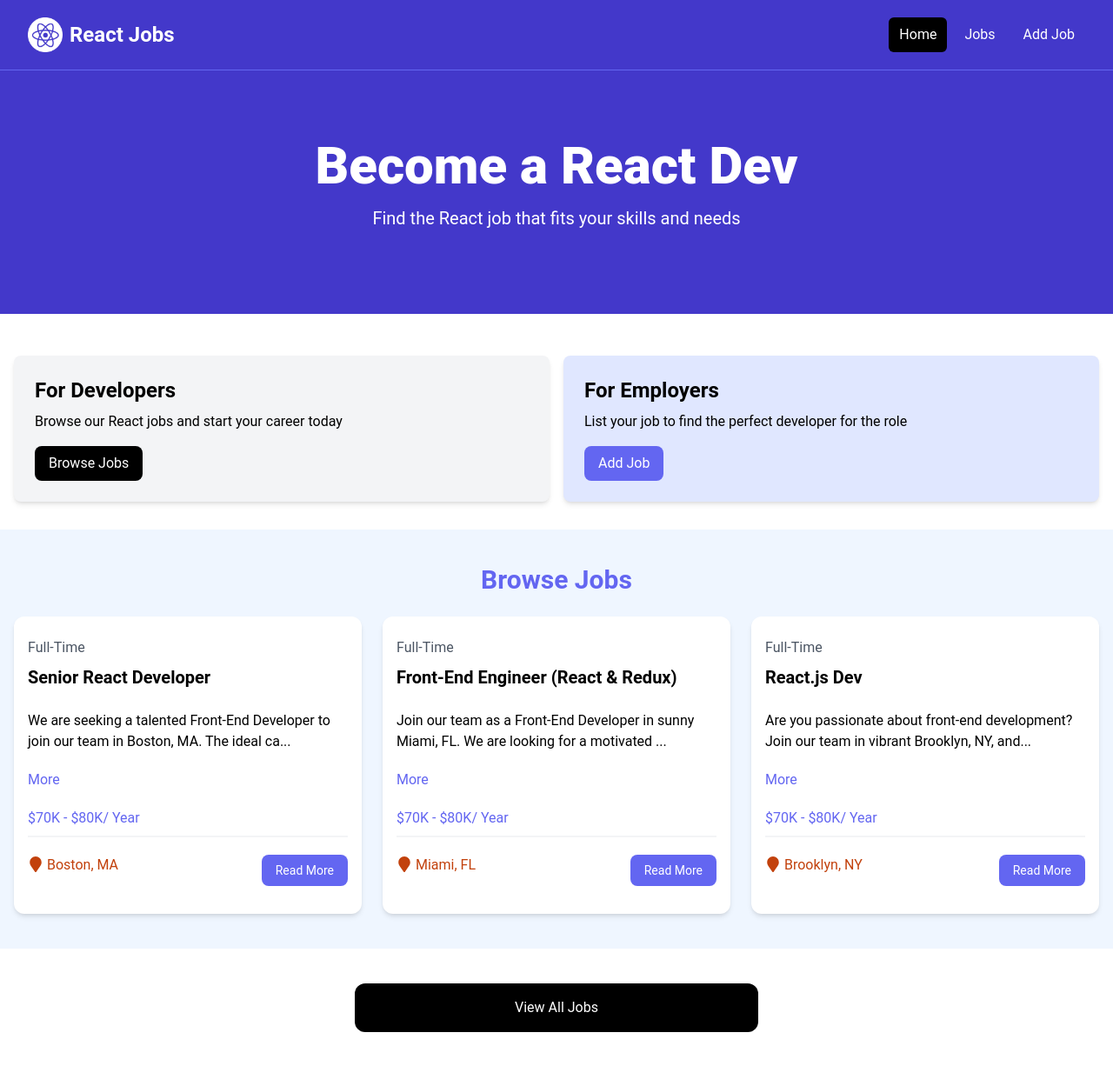
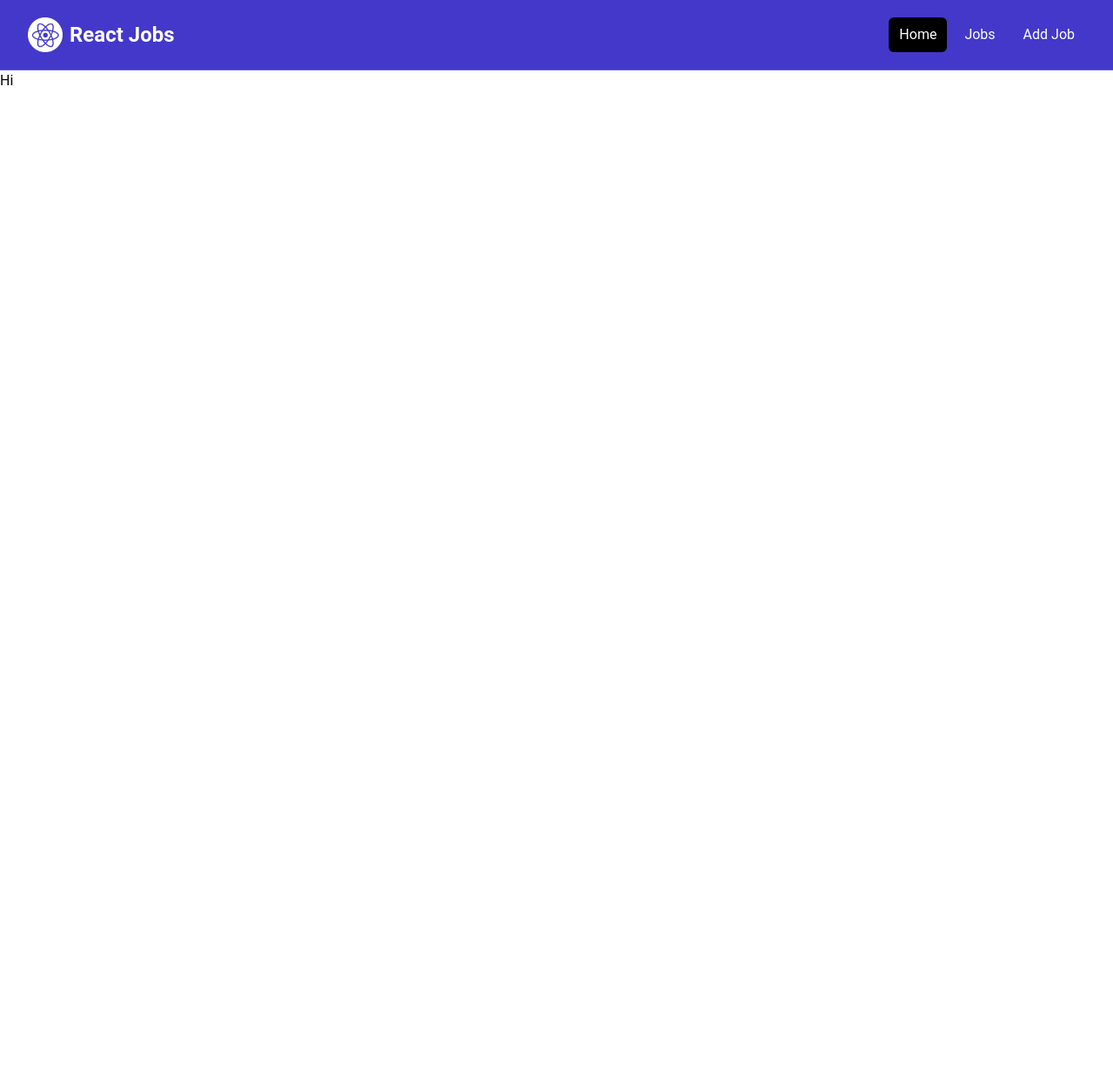
Before and after one commit to Webmav/react-traversy, a React (Vite) app: page /jobs in a window 1280 px wide. Shown: the whole page at 87% size. After the commit the page ends 800 px from the top, so only its background shows below. Built offline with nearby package versions, Linux system fonts and the light colour scheme.

Commit message:
Changed most a and href to Link and to respectievely. Made MainLayout with navbar.

```diff
--- a/src/App.jsx
+++ b/src/App.jsx
@@ -1,22 +1,29 @@
+import {
+  Route,
+  BrowserRouter as Router,
+  Routes,
+} from 'react-router-dom';
+
+import HomePage from './assets/pages/HomePage'
+
 import Navbar from './assets/components/NavBar';
-import Hero from './assets/components/Hero';
 import HomeCards from './assets/components/HomeCards';
 import JobListings from './assets/components/JobListings';
 import ViewAllJobs from './assets/components/ViewAllJobs';
 
+import MainLayout from './assets/layouts/MainLayout';
+import JobsPage from './assets/pages/JobsPage';
+
 
 export default function App() {
   return(
-    <>
-      <Navbar />
-
-      <Hero />
-
-      <HomeCards />
-
-      <JobListings />
-
-      <ViewAllJobs />
-    </>
+    <Router>
+      <Routes>
+        <Route path='/' element={<MainLayout />}>
+          <Route path='/' element={<HomePage />} />
+          <Route path='/jobs' element={<JobsPage />} />
+        </Route>
+      </Routes>
+    </Router>
   )
 };
--- a/src/assets/components/JobListing.jsx
+++ b/src/assets/components/JobListing.jsx
@@ -1,5 +1,6 @@
 import { useState } from 'react'
 import { FaMapMarker } from 'react-icons/fa'
+import { Link } from 'react-router-dom'
 
 export default function JobListing({ job }) {
     const [showFullDescription, setShowFullDescription] = useState(false);
@@ -35,12 +36,12 @@ export default function JobListing({ job }) {
                         <FaMapMarker className='inline text-lg mb-1 mr-1' />
                         {job.location}
                     </div>
-                    <a
-                        href={`/job/${job.id}`}
+                    <Link
+                        to={`/job/${job.id}`}
                         className="h-[36px] bg-indigo-500 hover:bg-indigo-600 text-white px-4 py-2 rounded-lg text-center text-sm"
                     >
                     Read More
-                    </a>
+                    </Link>
                 </div>
             </div>
         </div>
--- a/src/assets/components/NavBar.jsx
+++ b/src/assets/components/NavBar.jsx
@@ -1,4 +1,6 @@
+import { Link } from 'react-router-dom';
 import logo from '../img/logo.png';
+
 
 export default function Navbar() {
     return(
@@ -11,7 +13,7 @@ export default function Navbar() {
                   className="flex flex-1 items-center justify-center md:items-stretch md:justify-start"
                 >
                   {/* <!-- Logo --> */}
-                  <a className="flex flex-shrink-0 items-center mr-4" href="/index.html">
+                  <Link className="flex flex-shrink-0 items-center mr-4" to="/">
                     <img
                       className="h-10 w-auto"
                       src={logo}
@@ -20,24 +22,23 @@ export default function Navbar() {
                     <span className="hidden md:block text-white text-2xl font-bold ml-2"
                       >React Jobs</span
                     >
-                  </a>
+                  </Link>
                   <div className="md:ml-auto">
                     <div className="flex space-x-2">
-                      <a
-                        href="/index.html"
+                      <Link
+                        to="/"
                         className="text-white bg-black hover:bg-gray-900 hover:text-white rounded-md px-3 py-2"
-                        >Home</a
-                      >
-                      <a
-                        href="/jobs.html"
+                        >
+                          Home
+                      </Link>
+                      <Link
+                        to="/jobs"
                         className="text-white hover:bg-gray-900 hover:text-white rounded-md px-3 py-2"
-                        >Jobs</a
-                      >
-                      <a
-                        href="/add-job.html"
+                        >Jobs</Link>
+                      <Link
+                        to="/add-job"
                         className="text-white hover:bg-gray-900 hover:text-white rounded-md px-3 py-2"
-                        >Add Job</a
-                      >
+                        >Add Job</Link>
                     </div>
                   </div>
                 </div>
--- a/src/assets/components/ViewAllJobs.jsx
+++ b/src/assets/components/ViewAllJobs.jsx
@@ -1,12 +1,12 @@
+import { Link } from 'react-router-dom';
 
 export default function ViewAllJobs() {
     return(
           <section className="m-auto max-w-lg my-10 px-6">
-            <a
-              href="/jobs"
+            <Link
+              to="/jobs"
               className="block bg-black text-white text-center py-4 px-6 rounded-xl hover:bg-gray-700"
-              >View All Jobs</a
-            >
+              >View All Jobs</Link>
           </section>
     )
 }
--- /dev/null
+++ b/src/assets/layouts/MainLayout.jsx
@@ -0,0 +1,11 @@
+import Navbar from "../components/NavBar";
+import {Outlet} from 'react-router-dom'
+
+export default function MainLayout() {
+    return(
+        <>
+            <Navbar />
+            <Outlet />
+        </>
+    )
+}
--- /dev/null
+++ b/src/assets/pages/HomePage.jsx
@@ -0,0 +1,16 @@
+import MainLayout from "../layouts/MainLayout"
+import Hero from "../components/Hero"
+import HomeCards from "../components/HomeCards"
+import JobListings from "../components/JobListings"
+import ViewAllJobs from '../components/ViewAllJobs'
+
+export default function HomePage() {
+    return (
+        <div>
+            <Hero />
+            <HomeCards />
+            <JobListings />
+            <ViewAllJobs />
+        </div>
+    )
+}
--- /dev/null
+++ b/src/assets/pages/JobsPage.jsx
@@ -0,0 +1,7 @@
+export default function JobsPage() {
+    return(
+        <>
+            <h1>Hi</h1>
+        </>
+    )
+}
```
